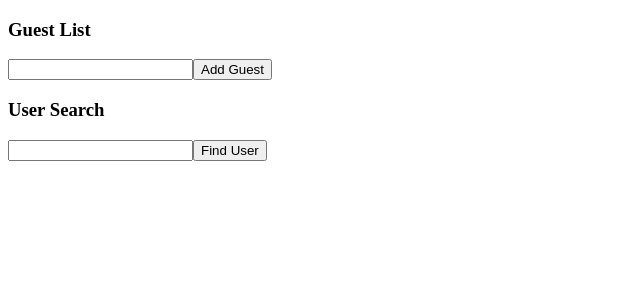
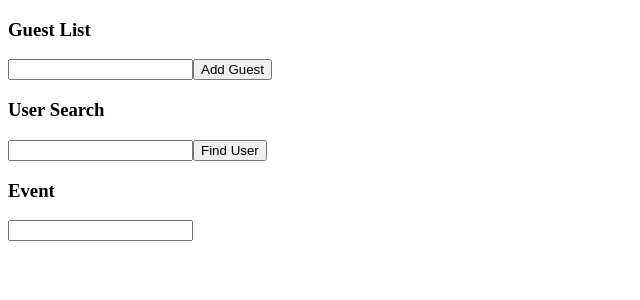
Before and after one commit to ercsanchez/react-typescript, a React (Create React App) app in the folder test-app/: page / in a window 1280 px wide. Shown: the top 300 px of the page, without its empty margins (0-640 px from the left). Built offline with nearby package versions, Linux system fonts and the light colour scheme.

Commit message:
3-15-16 inline event handlers vs. standalone event handlers

```diff
--- /dev/null
+++ b/test-app/src/events/EventComponent.tsx
@@ -0,0 +1,16 @@
+import React from "react";
+
+const EventComponent: React.FC = () => {
+  const onChange = (event: React.ChangeEvent<HTMLInputElement>) => {
+    console.log(event);
+  };
+
+  return (
+    <div>
+      <h3>Event</h3>
+      <input onChange={onChange} />
+    </div>
+  );
+};
+
+export default EventComponent;
--- a/test-app/src/index.tsx
+++ b/test-app/src/index.tsx
@@ -2,12 +2,14 @@
 
 import GuestList from "./state/GuestList";
 import UserSearch from "./state/UserSearch";
+import EventComponent from "./events/EventComponent";
 
 const App = () => {
   return (
     <div>
       <GuestList />
       <UserSearch />
+      <EventComponent />
     </div>
   );
 };
```
